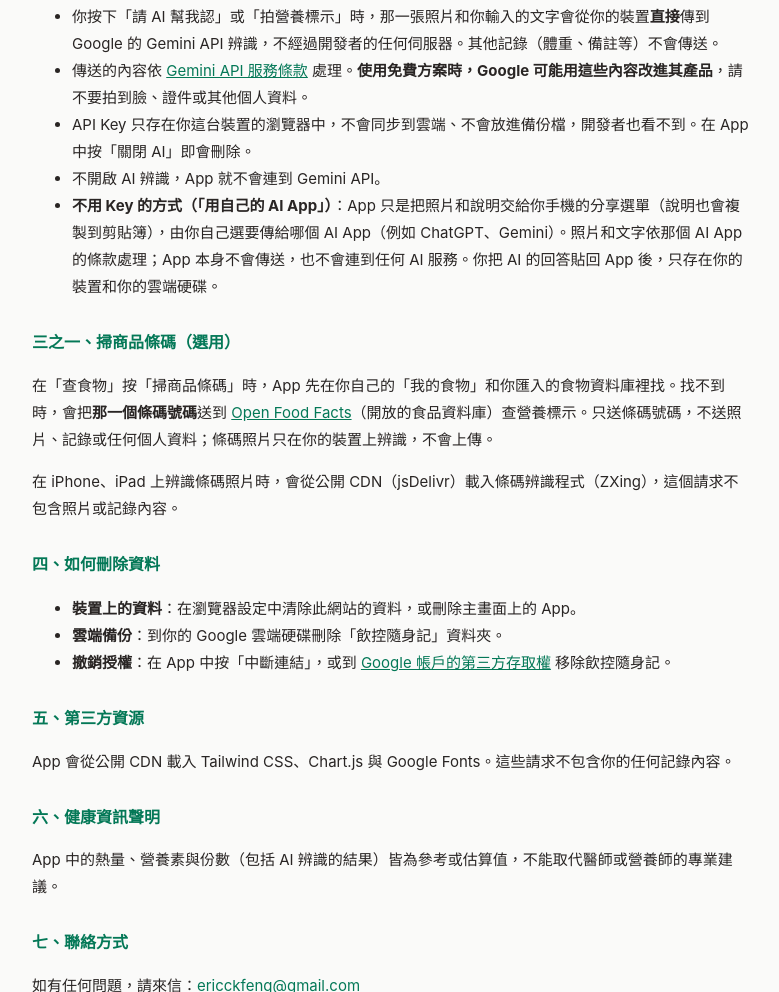
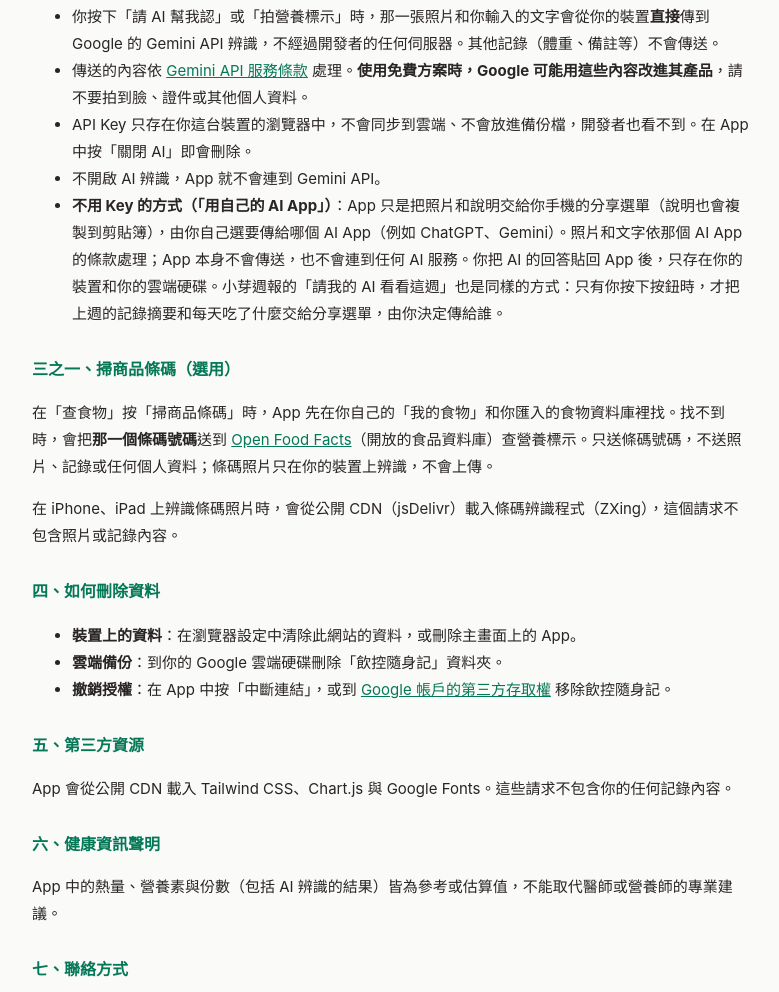
Before and after one commit to ericckfeng/jjcat, a website: page privacy.html in a window 1280 px wide. Shown: the part 750-1742 px from the top of the page, without its empty margins (248-1027 px from the left). Drawn offline with Linux system fonts and the light colour scheme.

Commit message:
docs: mention the weekly AI review in the privacy policy
Co-Authored-By: Claude Opus 5.5 <noreply@anthropic.com>

```diff
--- a/privacy.html
+++ b/privacy.html
@@ -42,7 +42,7 @@
     <li>傳送的內容依 <a href="https://ai.google.dev/gemini-api/terms" target="_blank" rel="noopener noreferrer">Gemini API 服務條款</a> 處理。<strong>使用免費方案時，Google 可能用這些內容改進其產品</strong>，請不要拍到臉、證件或其他個人資料。</li>
     <li>API Key 只存在你這台裝置的瀏覽器中，不會同步到雲端、不會放進備份檔，開發者也看不到。在 App 中按「關閉 AI」即會刪除。</li>
     <li>不開啟 AI 辨識，App 就不會連到 Gemini API。</li>
-    <li><strong>不用 Key 的方式（「用自己的 AI App」）</strong>：App 只是把照片和說明交給你手機的分享選單（說明也會複製到剪貼簿），由你自己選要傳給哪個 AI App（例如 ChatGPT、Gemini）。照片和文字依那個 AI App 的條款處理；App 本身不會傳送，也不會連到任何 AI 服務。你把 AI 的回答貼回 App 後，只存在你的裝置和你的雲端硬碟。</li>
+    <li><strong>不用 Key 的方式（「用自己的 AI App」）</strong>：App 只是把照片和說明交給你手機的分享選單（說明也會複製到剪貼簿），由你自己選要傳給哪個 AI App（例如 ChatGPT、Gemini）。照片和文字依那個 AI App 的條款處理；App 本身不會傳送，也不會連到任何 AI 服務。你把 AI 的回答貼回 App 後，只存在你的裝置和你的雲端硬碟。小芽週報的「請我的 AI 看看這週」也是同樣的方式：只有你按下按鈕時，才把上週的記錄摘要和每天吃了什麼交給分享選單，由你決定傳給誰。</li>
   </ul>
 
   <h2>三之一、掃商品條碼（選用）</h2>
```
